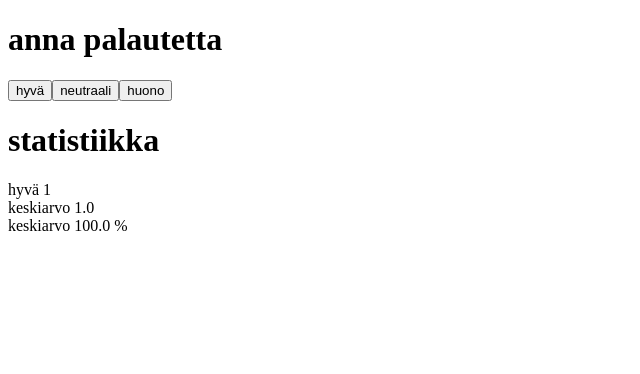
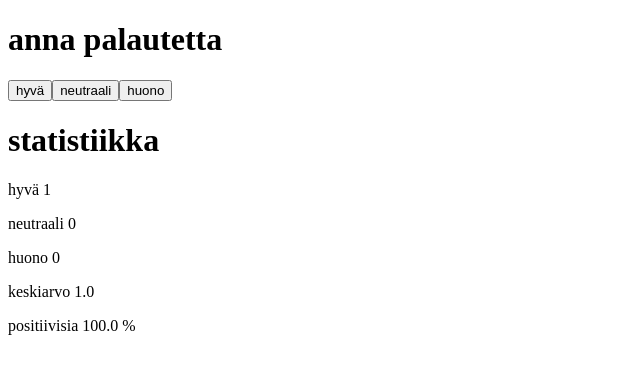
Before and after one commit to AratioD/Unicafe, a React (Create React App) app: page / in a window 1280 px wide. Both pictures are taken after a click on the button "hyvä". Shown: the top 374 px of the page, without its empty margins (0-640 px from the left). Built offline with nearby package versions, Linux system fonts and the light colour scheme.

Commit message:
1.10 exercise is ready

```diff
--- a/src/index.js
+++ b/src/index.js
@@ -5,6 +5,7 @@ class App extends React.Component {
   constructor() {
     super()
     this.state = {
+      counter: 0,
       bad: 0,
       badValue: -1,
       neutral: 0,
@@ -14,8 +15,14 @@ class App extends React.Component {
       buttonclick: 0,
       averageSum: 0,
       positivePercentage: 0,
+      // name variables
       topic: "anna palautetta",
       otherTopic: "statistiikka",
+      nameBad: "huono",
+      nameGood: "hyvä",
+      nameNeutral: "neutraali",
+      nameAverage: "keskiarvo",
+      namePositive: "positiivisia"
     }
   }
 
@@ -23,125 +30,56 @@ class App extends React.Component {
     return (
       <div>
         <h1>{this.state.topic}</h1>
-        <button onClick={() => this.setState({ good: this.state.good + 1, buttonclick: this.state.buttonclick + 1, averageSum: this.state.averageSum + 1, ButtonGood })}>
-          hyvä
+        <button onClick={() => this.setState({ good: this.state.good + 1, buttonclick: this.state.buttonclick + 1, averageSum: this.state.averageSum + 1 })}>
+          {this.state.nameGood}
         </button>
-        <button onClick={() => this.setState({ neutral: this.state.neutral + 1, buttonclick: this.state.buttonclick + 1, ButtonNeutral })}>
-          neutraali
+        <button onClick={() => this.setState({ neutral: this.state.neutral + 1, buttonclick: this.state.buttonclick + 1 })}>
+        {this.state.nameNeutral}
         </button>
-        <button onClick={() => this.setState({ bad: this.state.bad + 1, buttonclick: this.state.buttonclick + 1, averageSum: this.state.averageSum - 1, ButtonBad })}>
-          huono
+        <button onClick={() => this.setState({ bad: this.state.bad + 1, buttonclick: this.state.buttonclick + 1, averageSum: this.state.averageSum - 1 })}>
+        {this.state.nameBad}
         </button>
 
         <h1>{this.state.otherTopic}</h1>
 
-        <ButtonGood buttonValueGood={this.state.good} />
-        <ButtonNeutral buttonValueNeutral={this.state.neutral} />
-        <ButtonBad buttonValueBad={this.state.bad} />
-        <StatisticsAvg statisticsAvg={(this.state.averageSum / this.state.buttonclick).toFixed(1)} />
-        <StatisticsPositivs statisticsPositivs={((this.state.good / this.state.buttonclick) * 100).toFixed(1)} />
-        <NoFeedbacks noFeedback={this.state.good+ this.state.neutral+this.state.bad} />
+        <TestComponent
+          //names
+          nameGood={this.state.nameGood}
+          nameNeutral={this.state.nameNeutral}
+          nameBad={this.state.nameBad}
+          nameAverage={this.state.nameAverage}
+          namePositive={this.state.namePositive}
+          //values
+          buttonValueGood={this.state.good}
+          buttonValueBad={this.state.bad}
+          buttonValueNeutral={this.state.neutral}
+          //formulas to calculate
+          noFeedback={this.state.good + this.state.neutral + this.state.bad}
+          statisticsAvg={(this.state.averageSum / this.state.buttonclick).toFixed(1)}
+          statisticsPositivs={((this.state.good / this.state.buttonclick) * 100).toFixed(1)} />
       </div>
     )
   }
 }
 
-const ButtonGood = (props) => {
-  // console.log("buttongood value")
-  if (props.buttonValueGood > 0) {
-    return (
-      <div>
-        hyvä {props.buttonValueGood}
-      </div>
-    )
-  }
-  return (
-    <div>
-
-    </div>
-  )
-}
-
-const ButtonNeutral = (props) => {
-  // console.log("buttonneutral log")
-  if (props.buttonValueNeutral > 0) {
-    return (
-      <div>
-        neutraali {props.buttonValueNeutral}
-      </div>
-    )
-  }
-  return (
-    <div>
-
-    </div>
-  )
-}
-
-const ButtonBad = (props) => {
-  // console.log("buttonneutral log")
-  if (props.buttonValueBad > 0) {
-    return (
-      <div>
-        huono {props.buttonValueBad}
-      </div>
-    )
-  }
-  return (
-    <div>
-
-    </div>
-  )
-}
-
-
-const StatisticsAvg = (props) => {
-  // console.log("buttonneutral log")
-  if (props.statisticsAvg > 0) {
-    return (
-      <div>
-        keskiarvo {props.statisticsAvg}
-      </div>
-    )
-
-  }
-  return (
-    <div>
-
-    </div>
-  )
-}
-
-const StatisticsPositivs = (props) => {
-  console.log("statistic positiivinen", props.statisticsPositivs)
-  if (props.statisticsPositivs > 0) {
-    return (
-      <div>
-        keskiarvo {props.statisticsPositivs} %
-    </div>
-    )
-  }
-  return (
-    <div>
-
-    </div>
-  )
-}
-
-const NoFeedbacks = (props) => {
-  console.log("nofeed", props.noFeedback)
-  if (props.noFeedback === 0)  {
+const TestComponent = (props) => {
+  if (props.noFeedback === 0) {
     return (
       <div>
         ei yhtään palautetta annettu
       </div>
     )
+  } else {
+    return (
+      <div>
+        <p> {props.nameGood} {props.buttonValueGood}</p>
+        <p> {props.nameNeutral} {props.buttonValueNeutral}  </p>
+        <p> {props.nameBad} {props.buttonValueBad} </p>
+        <p>{props.nameAverage} {props.statisticsAvg} </p>
+        <p>{props.namePositive} {props.statisticsPositivs} %</p>
+      </div>
+    )
   }
-  return (
-    <div>
-
-    </div>
-  )
 }
 
 ReactDOM.render(
```
